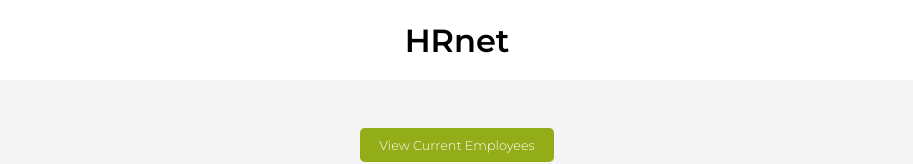
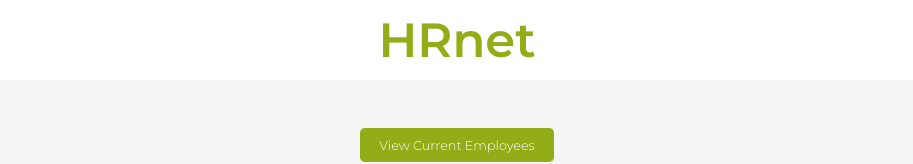
Before and after one commit to picyoh/YohannPicot_14_27012022, a React (Create React App) app: page / in a window 1280 px wide. Shown: the top 164 px of the page, without its empty margins (183-1096 px from the left). Built offline with nearby package versions, Linux system fonts and the light colour scheme; what react-redux-table would draw is missing.

Commit message:
fix: rsSelect
fix import rsselect and constant on actions

```diff
--- a/package.json
+++ b/package.json
@@ -3,7 +3,7 @@
   "version": "0.1.0",
   "private": true,
   "dependencies": {
-    "pic-r-test": "^0.0.6",
+    "r-simple-select": "^0.0.9",
     "react": "^17.0.2",
     "react-datetime": "^3.1.1",
     "react-dom": "^17.0.2",
@@ -36,6 +36,5 @@
       "last 1 firefox version",
       "last 1 safari version"
     ]
-  },
-  "homepage": "."
+  }
 }
--- a/src/features/form/Inputs.jsx
+++ b/src/features/form/Inputs.jsx
@@ -7,7 +7,7 @@ import Error from '../../pages/Error'
 import Datetime from 'react-datetime'
 import "react-datetime/css/react-datetime.css";
 
-import { RmSelect } from 'pic-r-test'
+import { RsSelect } from 'r-simple-select'
 import { state } from '..//dropdowns/dataFormat/state'
 import { department } from '..//dropdowns/dataFormat/department'
 
@@ -59,7 +59,7 @@ function Inputs() {
             if (input.type === 'select') {
                 return (
                     <div className='inputWrap' key={index}>
-                        <RmSelect
+                        <RsSelect
                             name={input.name}
                             options={options(input.name)}
                         />
--- a/src/features/table/datas.actions.js
+++ b/src/features/table/datas.actions.js
@@ -2,7 +2,7 @@ const SET_DATAS = 'setDatas'
 // action creators
 const setDatas = (datas) => {
     return {
-      type: "setDatas",
+      type: SET_DATAS,
       payload: datas,
     };
   };
--- a/src/index.css
+++ b/src/index.css
@@ -18,6 +18,11 @@ body {
   justify-content: center;
   box-shadow: 3px 3px 3px lightgrey;
   background-color: white;
+}
+
+h1{
+  font-size: 3rem;
+  color: #93ad18;
 }
 
 h2 {
```
Also changed, not shown: 2 other files (tests, documents, lock files or other folders).
